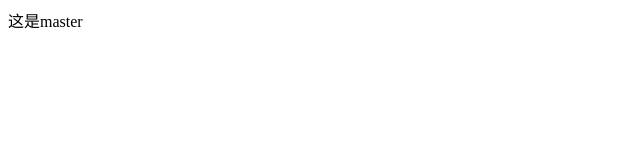
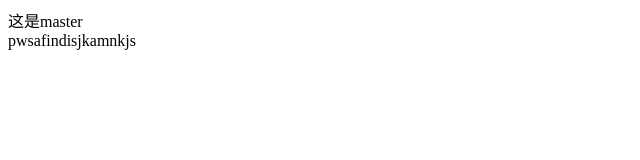
Before and after one commit to java13111219321/demo, a plain HTML site: page index.html in a window 1280 px wide. Shown: the whole page, without its empty margins (0-640 px from the left). Drawn offline with Linux system fonts and the light colour scheme.

Commit message:
Update index.html

```diff
--- a/index.html
+++ b/index.html
@@ -6,5 +6,6 @@
 </head>
 <body>
 <div>这是master</div>
+	pwsafindisjkamnkjs
 </body>
 </html>
```
